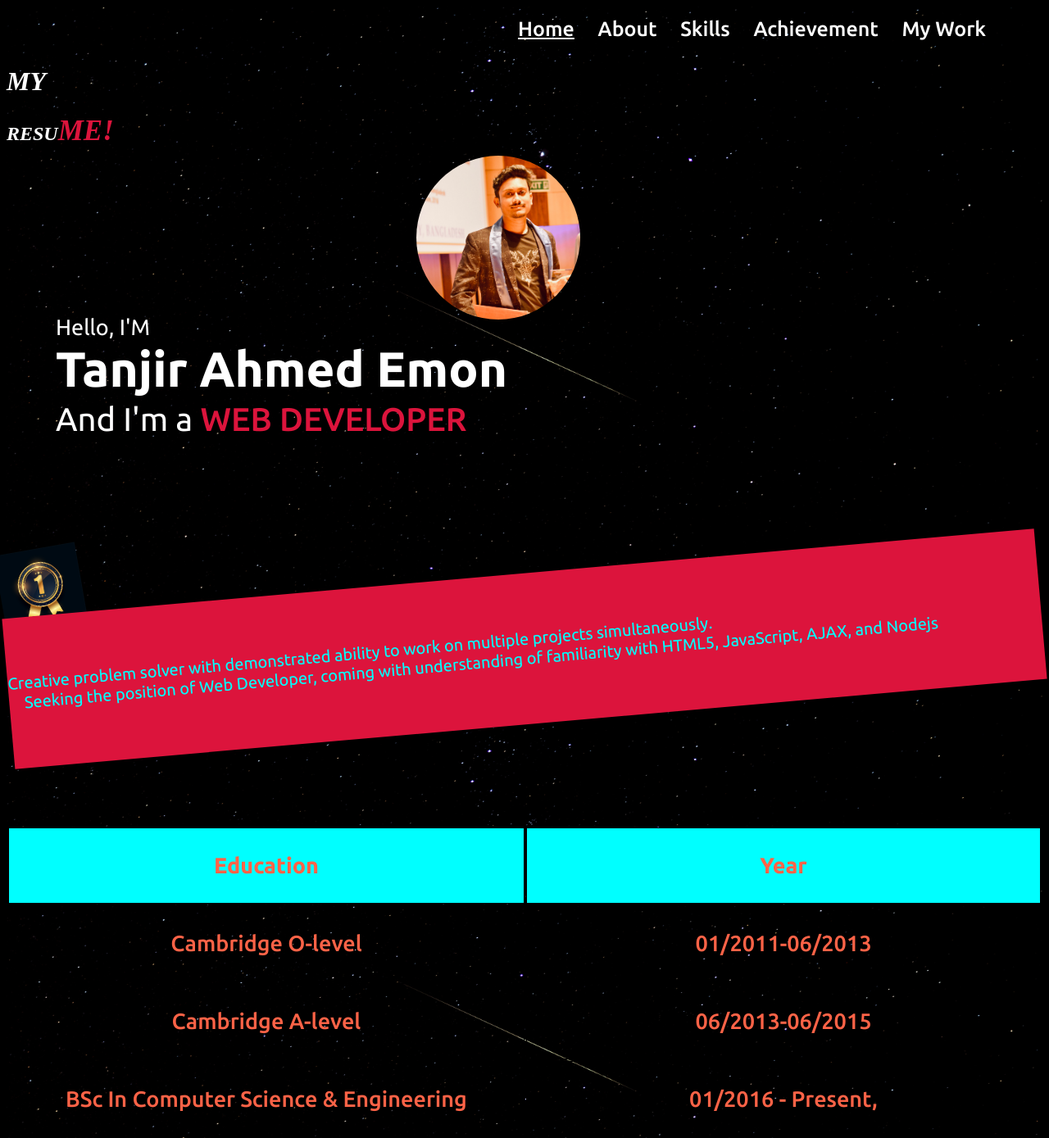
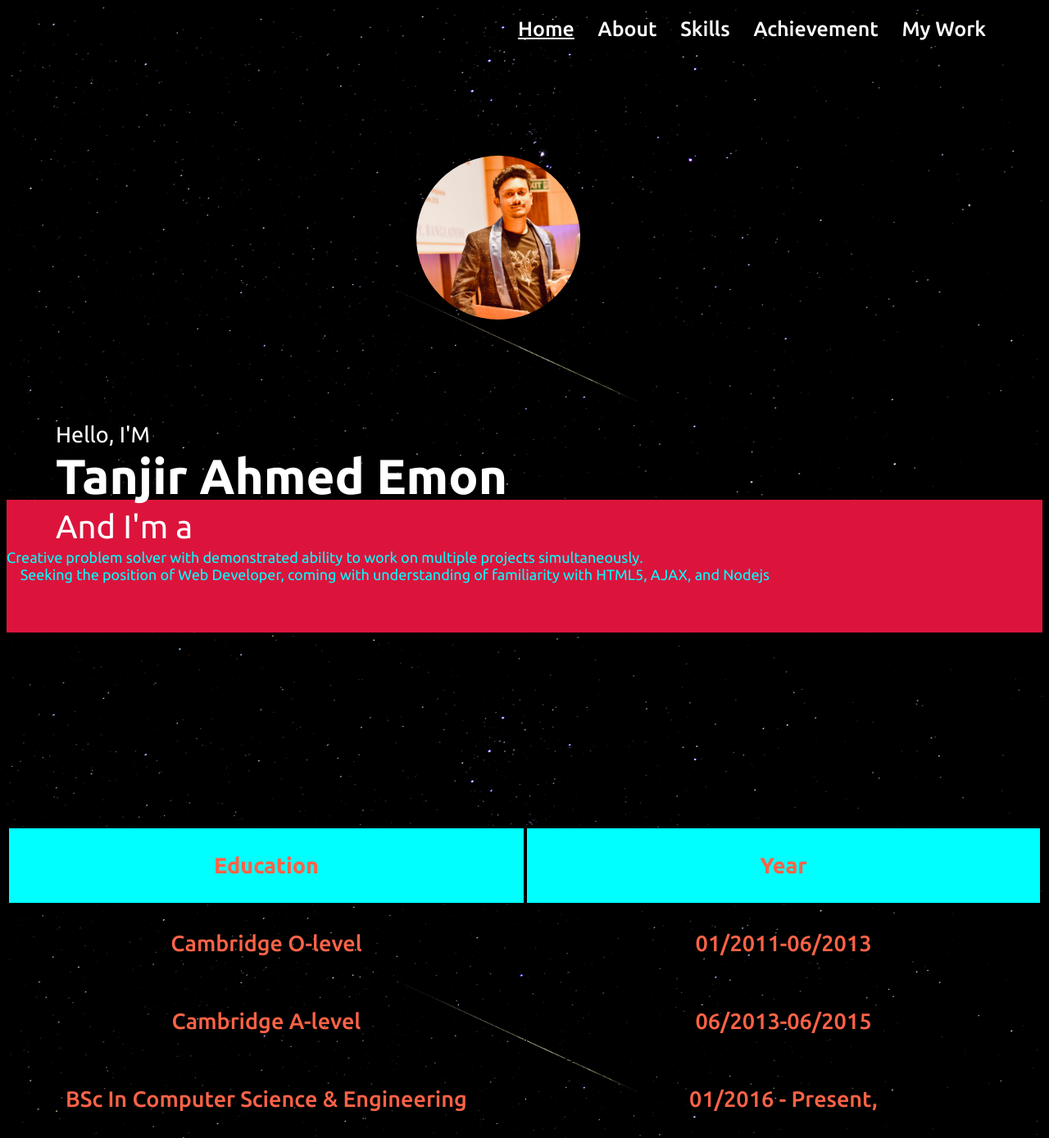
Before and after one commit to Tanjir16/myresume, a PHP site: page / in a window 1280 px wide. Shown: the top 1389 px of the page at 82% size. Run offline with PHP 8.4, Linux system fonts and the light colour scheme; some libraries are stand-ins or nearby versions.

Commit message:
version of html & css

```diff
--- a/classwork/index.html
+++ b/classwork/index.html
@@ -1,9 +1,12 @@
+<!-- your HTML goes here -->
 <!-- your HTML goes here -->
 <!-- your HTML goes here -->
 <!DOCTYPE html>
 <html>
 <head>
     <meta name="viewport" content="width=device-width, initial-scale=1.0" />
+
+
     <style>
         body{
             background-color: black;
@@ -25,7 +28,6 @@
             }
     </style>
     <meta charset="UTF-8">
-
     <title>My Resume</title>
     <link rel="stylesheet" type="text/css" href="style.css">
     <link rel="stylesheet" type="text/css" href="responsive.css">
@@ -60,19 +62,9 @@
         <div class="img">
             <img src="./me1.jpg" width="100">
         </div>
-        <div class="p">
-            <img src="./p.jpg" width="100">
-        </div>
-        <div class="n1">
-            <h1>MY</h1>
-
-        </div>
-        <div class="n2">
-            <h2>RESU<span>ME!</span></h2>
-        </div>
         <div class="obj">
             <div class="ob1"><p>Creative problem solver with demonstrated ability to work on multiple projects simultaneously.
-    Seeking the position of Web Developer, coming with understanding of familiarity with HTML5, JavaScript, AJAX, and Nodejs</p></div>
+    Seeking the position of Web Developer, coming with understanding of familiarity with HTML5, AJAX, and Nodejs</p></div>
         </div>
         <nav class="navbar">
             <div class ="max-width">
--- a/classwork/style.css
+++ b/classwork/style.css
@@ -9,38 +9,6 @@
     background-size: 100%;
 
 }
-.n1{
-    color:white;
-    font-style: italic;
-    position: sticky;
-    margin-top: -730px;
-
-
-
-}
-.n2{
-    color:white;
-    font-style: italic;
-    position: -webkit-sticky;
-    top:20px;
-}
-.n2 span{
-    color: crimson;
-    font-size: 35px;
-    font-style: italic;
-    margin-top: 5px;
-
-}
-.n3{
-    color: crimson;
-    font-style: italic;
-    font-size: 35px;
-    position: -webkit-sticky;
-    top: 48px;
-    left: 65px;
-
-}
-
 /* bar1 */
 .navbar{
     position: fixed;
@@ -96,7 +64,7 @@
 .home .home-content .t1{
     font-size: 27px;
     margin-left: -610px;
-    margin-top: 350px;
+    margin-top: -75px;
 
 }
 .home .home-content .t2{
@@ -136,9 +104,8 @@
     font-family: 'Ubuntu', sans-serif;
     white-space: pre;
     position: relative;
-    top: 500px;
-    font-size: 20px;
-    transform: rotate(-5deg);
+    top: 20px;
+    font-size: 18px;
     background-color: crimson;
 }
   /*---Education table----*/
```
